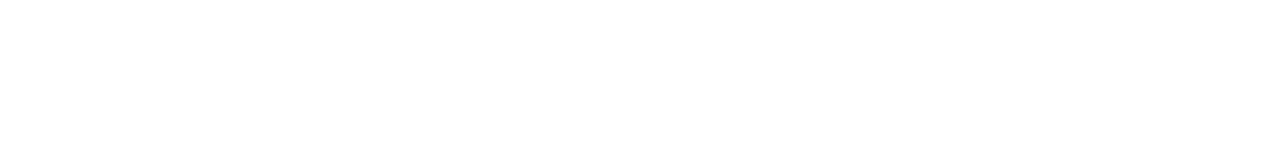
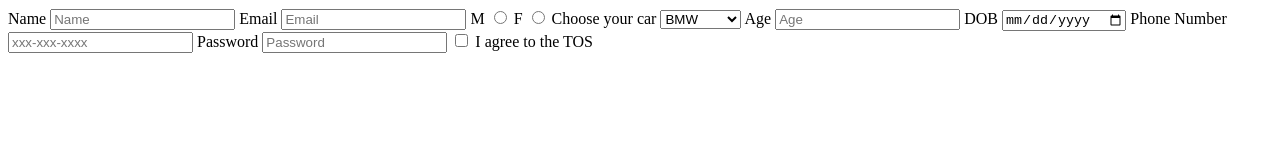
Before and after one commit to acciojob/signup-form-car-Akbhardwaj5959, a website: page main.html in a window 1280 px wide. Drawn offline with Linux system fonts and the light colour scheme.

Commit message:
created a submission

```diff
--- a/main.html
+++ b/main.html
@@ -8,6 +8,46 @@
 
 <body>
 	<!-- the entire body must be written by student -->
+	<form method="post">
+       <lable for="name">Name</lable>
+		<input type="text" id="name" placeholder="Name" required />
+
+		<lable for="email">Email</lable>
+		<input type="Email" id="email" placeholder="Email" required />
+
+		<lable for="gender_m">M</lable>
+		<input type="radio" id="gender_m"  name="gender" required />
+
+		<lable for="gender_f">F</lable>
+		<input type="radio" id="gender_f"  name="gender" required />
+
+		<lable for="cars">Choose your car</lable>
+		<select id="cars" >
+			<option>BMW</option>
+			<option>Audi</option>
+			<option>Mercedez</option>
+
+		</select>
+
+		<lable for="age">Age</lable>
+		<input type="number" id="age" placeholder="Age" required />
+
+		<lable for="dob">DOB</lable>
+		<input type="date" id="dob" required />
+
+		<lable for="tel">Phone Number</lable>
+		<input type="Tel" id="tel" placeholder="xxx-xxx-xxxx" />
+
+
+		<lable for="password">Password</lable>
+		<input type="Password" id="password" placeholder="Password" required />
+
+		<lable for="tos"></lable>
+		<input type="checkbox" id="tos" required /> I agree to the TOS
+
+
+
+	</form>
     <script type="text/javascript" src="./script.js">
 </script>
 
```
